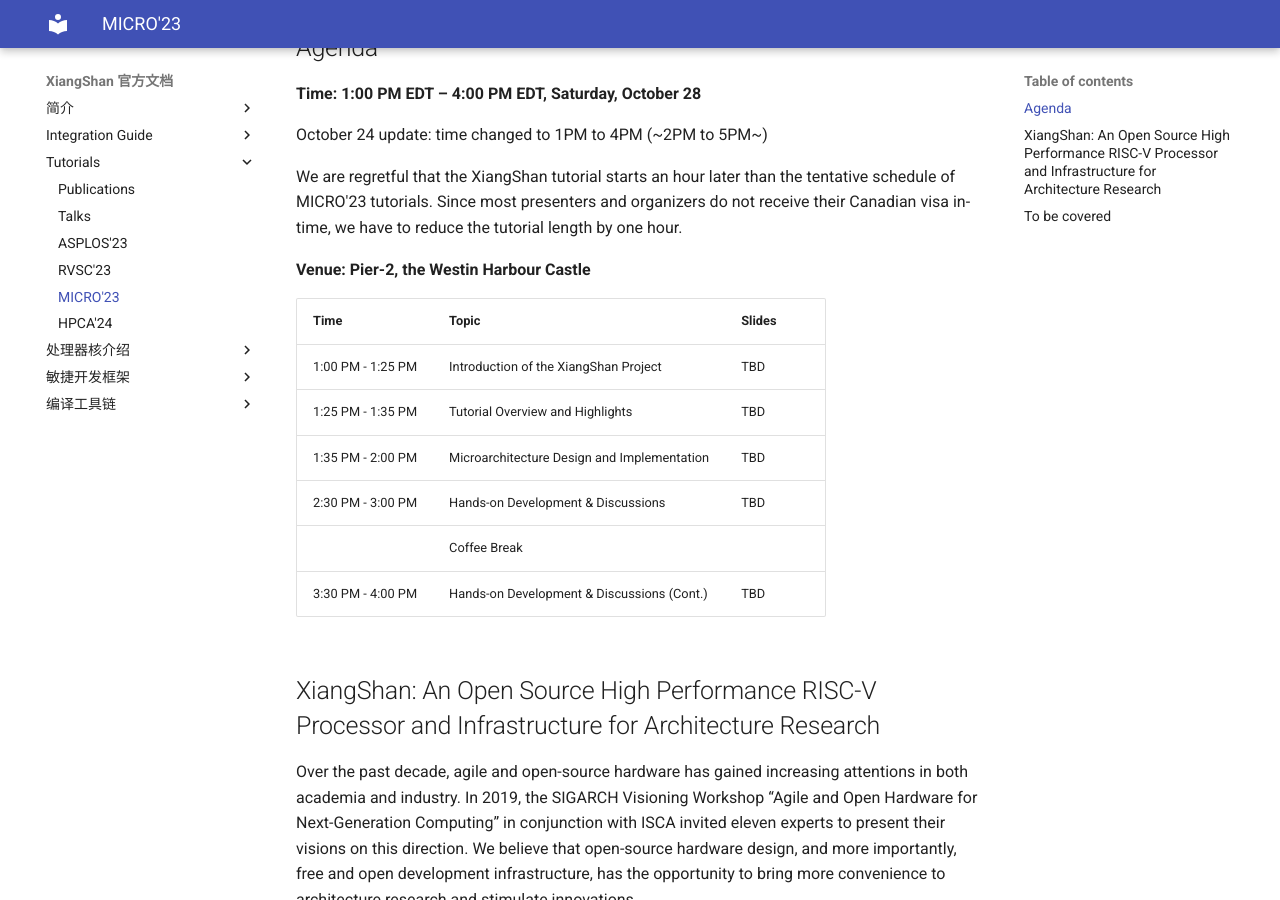
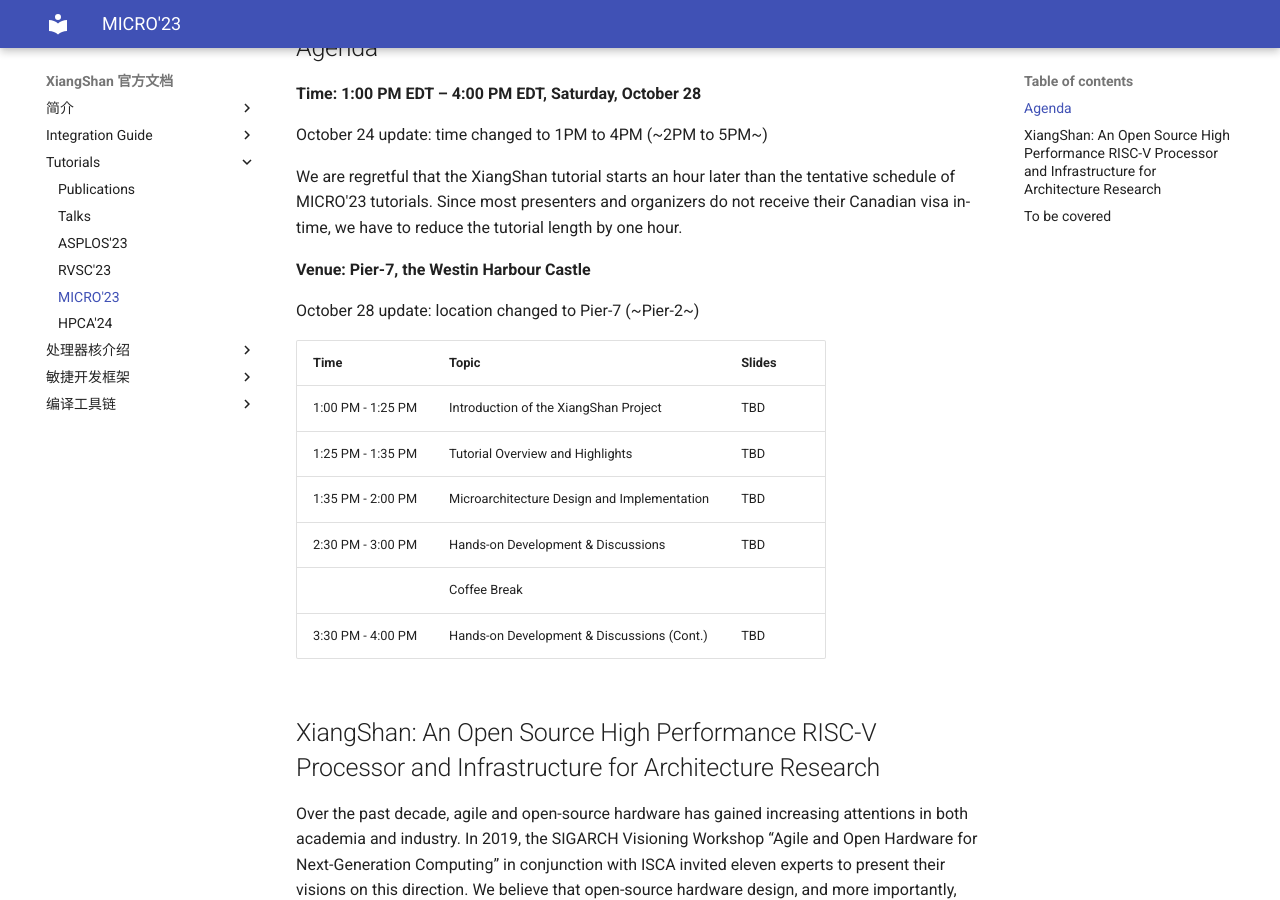
Before and after one commit to OpenXiangShan/XiangShan-doc, an MkDocs documentation site: the page built from docs/tutorials/micro23.md, in a window 1280 px wide and 900 px high, scrolled down 334 px. Built offline with MkDocs 1.6.1 and Material for MkDocs 9.7.7, drawn with Linux system fonts in a browser that asks for light colours.

Commit message:
Update micro23.md

```diff
--- a/docs/tutorials/micro23.md
+++ b/docs/tutorials/micro23.md
@@ -14,7 +14,9 @@ We are regretful that the XiangShan tutorial starts an hour later than the tenta
 Since most presenters and organizers do not receive their Canadian visa in-time,
 we have to reduce the tutorial length by one hour.
 
-**Venue: Pier-2, the Westin Harbour Castle**
+**Venue: Pier-7, the Westin Harbour Castle**
+
+October 28 update: location changed to Pier-7 (~Pier-2~)
 
 | Time | Topic | Slides |
 | ---- | ----- | ------ |
```
